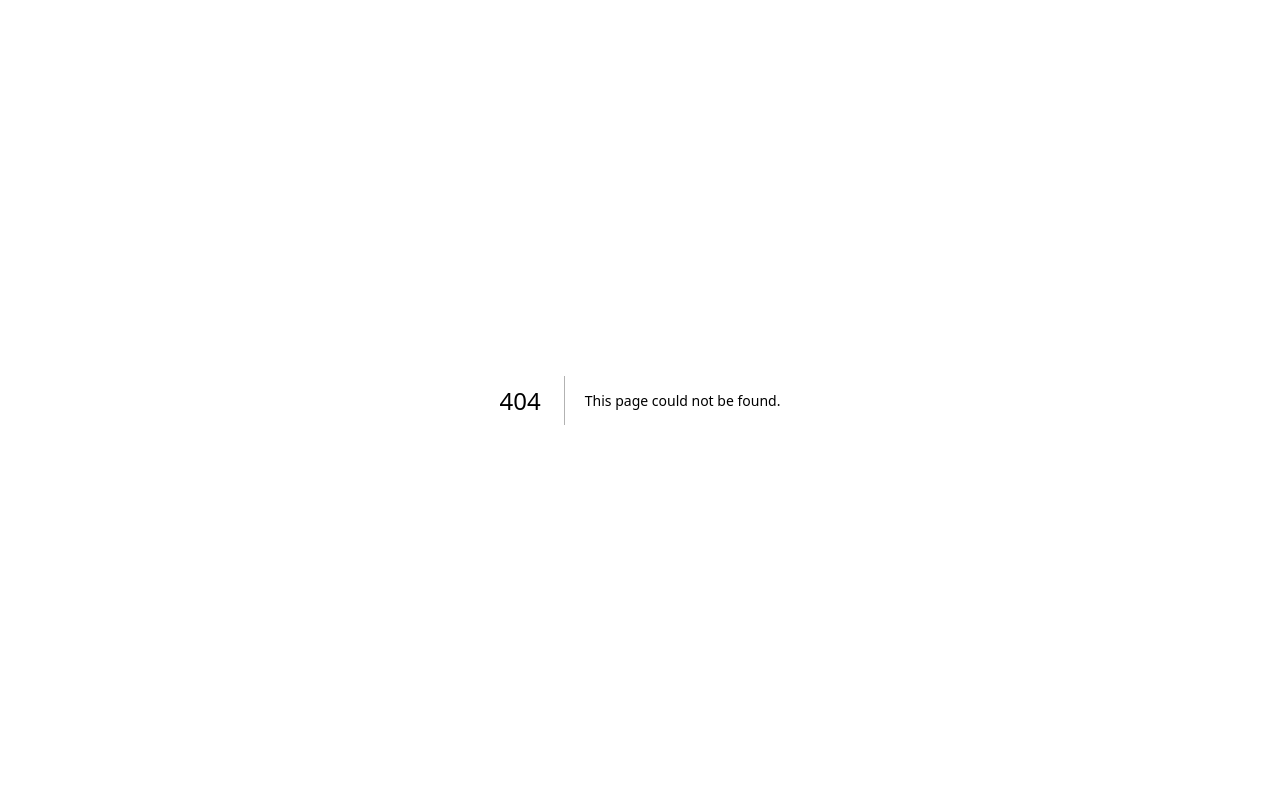
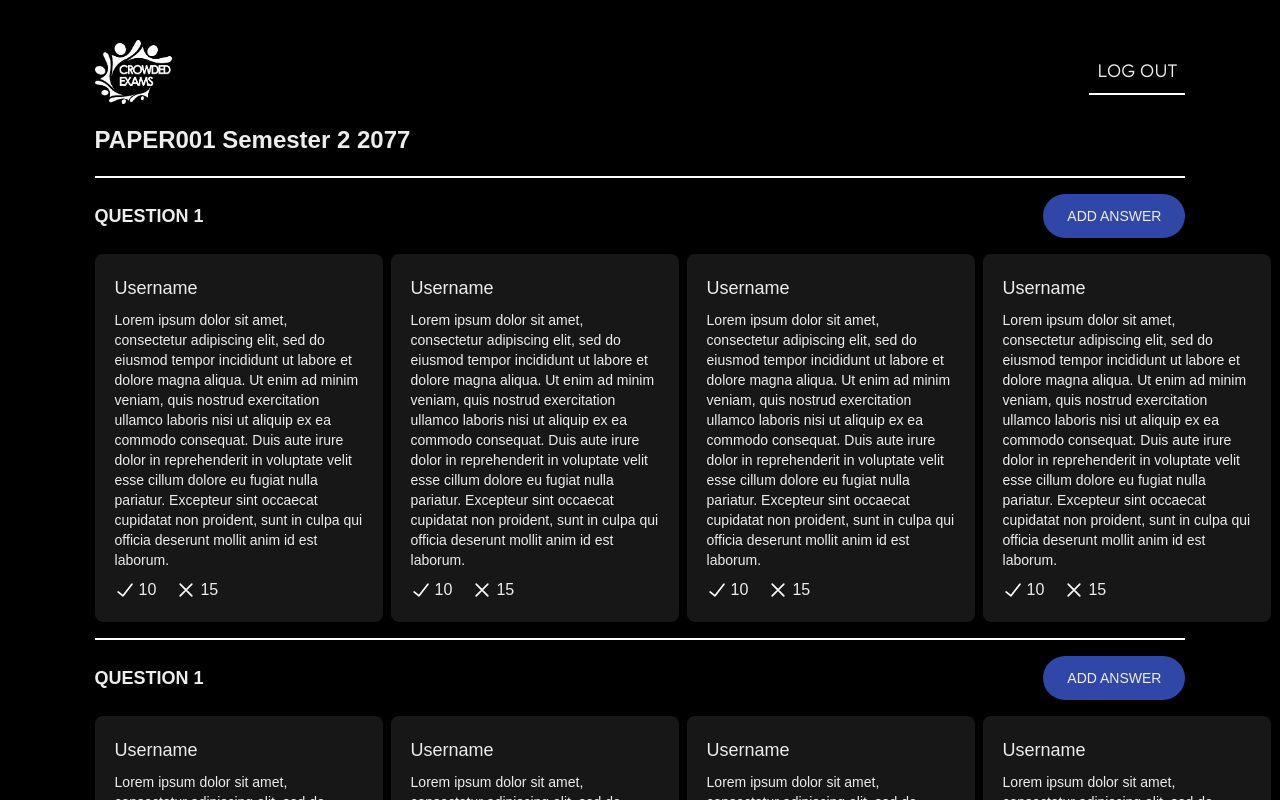
Before and after one commit to br-Chan/Exam-Comparison-Board, a Next.js app: page /exam in a window 1280 px wide. Before the commit this address had no page. Built offline with nearby package versions, Linux system fonts and the light colour scheme.

Commit message:
feat: create base exam page layout

```diff
--- a/src/app/components/header.tsx
+++ b/src/app/components/header.tsx
@@ -14,7 +14,7 @@ export default function Header({
 }) {
   return (
     <nav
-      className={`mt-10 flex w-full items-center justify-between font-[family-name:var(--font-lexend)] ${fixed ? "h-36" : "h-11 md:h-16"}`}
+      className={`mt-10 flex items-center justify-between font-[family-name:var(--font-lexend)] ${fixed ? "h-36" : "h-11 md:h-16"}`}
     >
       <div className="relative h-full w-auto">
         {logo && (
--- /dev/null
+++ b/src/app/exam/page.tsx
@@ -0,0 +1,36 @@
+import AnswerCard from "../components/answer_card"
+import Header from "../components/header"
+
+function QuestionRow() {
+  return (
+    <div className=" border-white border-t-2 py-4">
+      <div className=" flex justify-between items-center">
+        <h3 className=" text-lg font-bold">QUESTION 1</h3>
+        <button className=" bg-blue px-6 py-3 rounded-full text-sm">ADD ANSWER</button>
+      </div>
+      <div className=" mt-4 w-screen overflow-x-scroll -mx-primary">
+        <div className=" flex gap-2 w-fit px-primary">
+          <AnswerCard author="Username" content="Lorem ipsum dolor sit amet, consectetur adipiscing elit, sed do eiusmod tempor incididunt ut labore et dolore magna aliqua. Ut enim ad minim veniam, quis nostrud exercitation ullamco laboris nisi ut aliquip ex ea commodo consequat. Duis aute irure dolor in reprehenderit in voluptate velit esse cillum dolore eu fugiat nulla pariatur. Excepteur sint occaecat cupidatat non proident, sunt in culpa qui officia deserunt mollit anim id est laborum." votes={{ up: 10, down: 15 }}></AnswerCard>
+          <AnswerCard author="Username" content="Lorem ipsum dolor sit amet, consectetur adipiscing elit, sed do eiusmod tempor incididunt ut labore et dolore magna aliqua. Ut enim ad minim veniam, quis nostrud exercitation ullamco laboris nisi ut aliquip ex ea commodo consequat. Duis aute irure dolor in reprehenderit in voluptate velit esse cillum dolore eu fugiat nulla pariatur. Excepteur sint occaecat cupidatat non proident, sunt in culpa qui officia deserunt mollit anim id est laborum." votes={{ up: 10, down: 15 }}></AnswerCard>
+          <AnswerCard author="Username" content="Lorem ipsum dolor sit amet, consectetur adipiscing elit, sed do eiusmod tempor incididunt ut labore et dolore magna aliqua. Ut enim ad minim veniam, quis nostrud exercitation ullamco laboris nisi ut aliquip ex ea commodo consequat. Duis aute irure dolor in reprehenderit in voluptate velit esse cillum dolore eu fugiat nulla pariatur. Excepteur sint occaecat cupidatat non proident, sunt in culpa qui officia deserunt mollit anim id est laborum." votes={{ up: 10, down: 15 }}></AnswerCard>
+          <AnswerCard author="Username" content="Lorem ipsum dolor sit amet, consectetur adipiscing elit, sed do eiusmod tempor incididunt ut labore et dolore magna aliqua. Ut enim ad minim veniam, quis nostrud exercitation ullamco laboris nisi ut aliquip ex ea commodo consequat. Duis aute irure dolor in reprehenderit in voluptate velit esse cillum dolore eu fugiat nulla pariatur. Excepteur sint occaecat cupidatat non proident, sunt in culpa qui officia deserunt mollit anim id est laborum." votes={{ up: 10, down: 15 }}></AnswerCard>
+        </div>
+      </div>
+    </div>
+  )
+}
+
+export default function Exam() {
+  return <>
+    <Header logo logout />
+    <div>
+      <div>
+        <h1 className=" text-2xl font-bold mb-5">PAPER001 Semester 2 2077</h1>
+      </div>
+      <QuestionRow />
+      <QuestionRow />
+      <QuestionRow />
+      <QuestionRow />
+    </div>
+  </>
+}
--- a/src/app/layout.tsx
+++ b/src/app/layout.tsx
@@ -32,7 +32,7 @@ export default function RootLayout({
   return (
     <html lang="en">
       <body className={`${lexend.variable} ${lexend.variable} antialiased`}>
-        <div className="grid h-screen grid-rows-[auto_1fr] gap-5 px-primary">
+        <div className="flex flex-col h-screen gap-5 px-primary overflow-x-hidden">
           {children}
         </div>
       </body>
```
